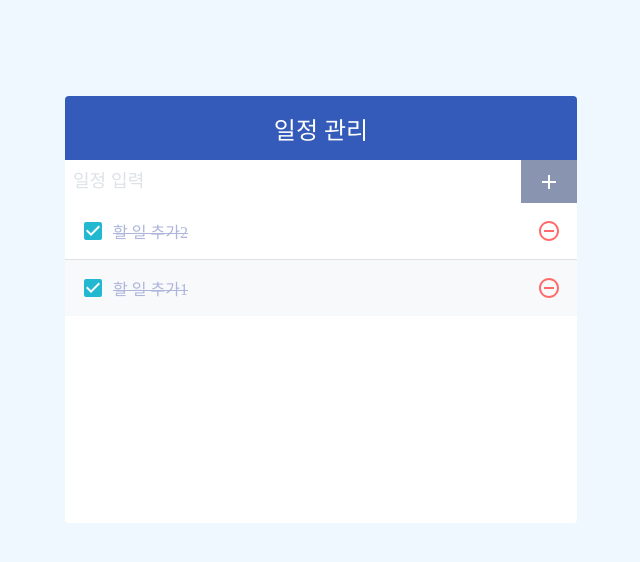
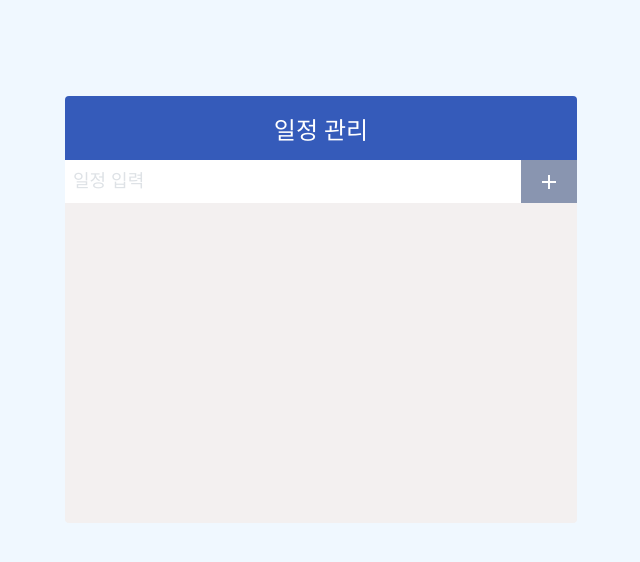
Before and after one commit to OlMinJe/ToDoList, a React (Create React App) app: page / in a window 1280 px wide. Shown: the top 562 px of the page, without its empty margins (319-959 px from the left). Built offline with nearby package versions, Linux system fonts and the light colour scheme.

Commit message:
TodoInsert 일정 삽입 기능 구현 성공

```diff
--- a/src/App.js
+++ b/src/App.js
@@ -1,25 +1,25 @@
-import React, { useState } from 'react';
+import React, { useCallback, useRef, useState } from 'react';
 import './App.css';
 import TodoInsert from './components/TodoInsert';
 import TodoList from './components/TodoList';
 import TodoTemplate from './components/TodoTemplate';
 
 function App() {
-  const [todos, setTodos] = useState([
-    {
-      id: 1,
-      text: '할 일 추가2',
-      checked: true,
-    },
-    {
-      id: 2,
-      text: '할 일 추가1',
-      checked: true,
-    },
-  ]);
+  const [todos, setTodos] = useState([]);
+  const nextId = useRef(1);
+  const onInsert = useCallback((text) => {
+    const todo = {
+      id: nextId.current,
+      text,
+      checked: false,
+    };
+    setTodos(todos.concat(todo));
+    nextId.current += 1;
+  });
+
   return (
     <TodoTemplate>
-      <TodoInsert />
+      <TodoInsert onInsert={onInsert} />
       <TodoList todos={todos} />
     </TodoTemplate>
   );
--- a/src/components/TodoInsert.js
+++ b/src/components/TodoInsert.js
@@ -1,11 +1,25 @@
-import React from 'react';
+import React, { useCallback, useState } from 'react';
 import { MdAdd } from 'react-icons/md';
 import './TodoInsert.scss';
 
-const TodoInsert = () => {
+const TodoInsert = ({ onInsert }) => {
+  const [value, setValue] = useState('');
+  const onChange = useCallback((e) => {
+    setValue(e.target.value);
+  }, []);
+  const onSubmit = useCallback(
+    (e) => {
+      onInsert(value);
+      setValue('');
+      // 이벤트 실행하면 새로고침되기 때문에 방지
+      e.preventDefault();
+    },
+    [onInsert, value],
+  );
+
   return (
-    <form className="TodoInsert">
-      <input placeholder="일정 입력" />
+    <form className="TodoInsert" onSubmit={onSubmit}>
+      <input placeholder="일정 입력" value={value} onChange={onChange} />
       <button type="submit">
         <MdAdd />
       </button>
--- a/src/components/TodoInsert.scss
+++ b/src/components/TodoInsert.scss
@@ -11,7 +11,7 @@
     padding: 0.5rem;
     font-size: 1.125rem;
     line-height: 1.5;
-    color: white;
+    color: rgb(0, 0, 0);
     &::placeholder {
       color: #dee2e6;
     }
--- a/src/components/TodoTemplate.scss
+++ b/src/components/TodoTemplate.scss
@@ -14,6 +14,6 @@
     justify-content: center;
   }
   .content {
-    background: white;
+    background: rgb(243, 240, 240);
   }
 }
```
